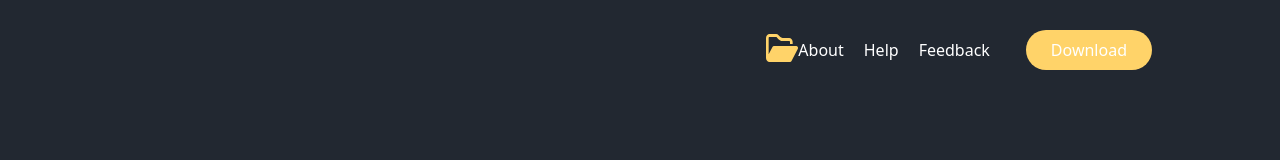
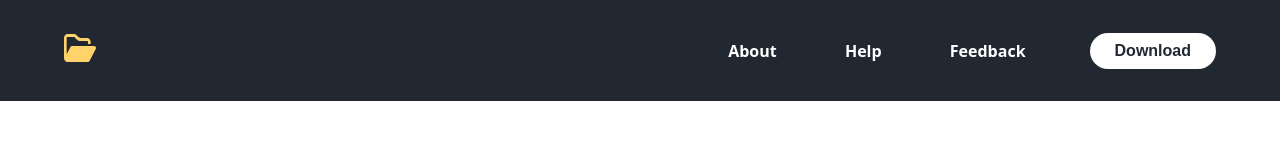
Before and after one commit to aflahamarlyadi/file-organizer-app, a plain HTML site: page index.html in a window 1280 px wide. Drawn offline with Linux system fonts and the light colour scheme.

Commit message:
Fix header styles

```diff
--- a/css/styles.css
+++ b/css/styles.css
@@ -2,7 +2,10 @@
     box-sizing: border-box;
     margin: 0;
     padding: 0;
-    background-color: rgb(34 40 49);
+}
+
+body {
+    font-family: "Noto Sans", sans-serif;
 }
 
 h1 {
@@ -33,24 +36,23 @@ p {
     font-size: 16px;
 }
 
-li, a, button {
-    font-family: "Noto Sans", sans-serif;
-    font-weight: 500;
-    font-size: 16px;
-    text-decoration: none;
-    color: rgb(255, 255, 255);
-}
-
 header {
     display: flex;
     justify-content: flex-end;
     align-items: center;
-    padding: 30px 10%;
+    padding: 32px 64px;
+    background-color: rgb(34 40 49);
 }
 
 .logo {
-    cursor: pointer;
     margin-right: auto;
+}
+
+li, a, button {
+    font-size: 16px;
+    font-weight: 700;
+    text-decoration: none;
+    color: rgb(255, 255, 255);
 }
 
 nav ul {
@@ -60,14 +62,26 @@ nav ul {
 
 nav ul li {
     display: inline-block;
-    margin-right: 1rem;
+    margin-right: 64px;
+}
+
+nav ul li a {
+    transition: all 0.3s ease 0s;
+}
+
+nav ul li a:hover {
+    color: rgba(255, 211, 105, 1);
 }
 
 button {
-    margin-left: 20px;
     padding: 9px 25px;
-    background-color: rgb(255, 211, 105);
+    background-color: rgb(255, 255, 255);
+    color: rgb(34 40 49);
     border: none;
     border-radius: 100px;
     cursor: pointer;
 }
+
+button:hover {
+    color: rgb(255, 211, 105);
+}
--- a/index.html
+++ b/index.html
@@ -18,7 +18,7 @@
     </head>
     <body>
         <header>
-            <a href=""><img class="logo" src="images/folder-open-regular.svg" alt="logo"></a>
+            <a href="" class="logo"><img src="images/folder-open-regular.svg"></a>
             <nav>
                 <ul>
                     <li><a href="">About</a></li>
@@ -26,7 +26,7 @@
                     <li><a href="">Feedback</a></li>
                 </ul>
             </nav>
-            <a href=""><button>Download</button></a>
+            <button>Download</button>
         </header>
     </body>
 </html>
```
